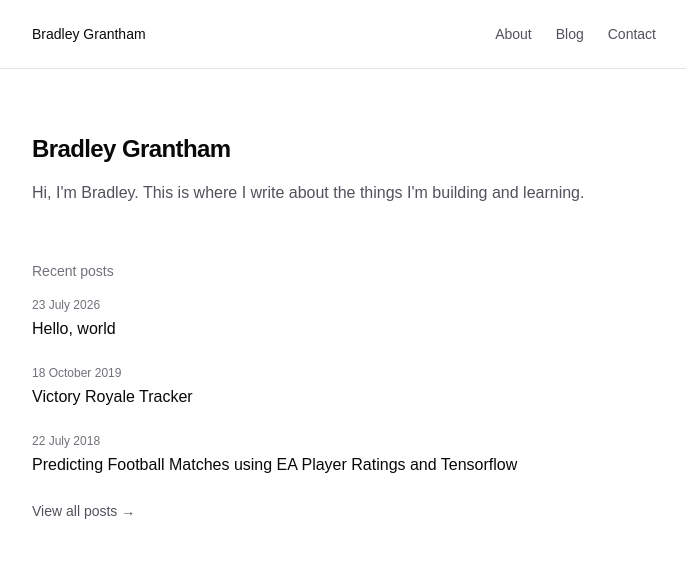
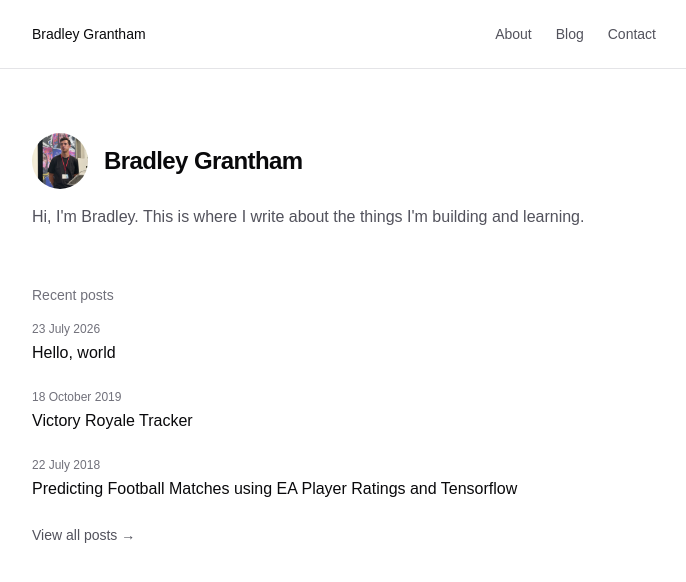
Before and after one commit to BradleyGrantham/bradleygrantham.com, a Next.js app: page / in a window 1280 px wide. Shown: the top 582 px of the page, without its empty margins (296-982 px from the left). Built offline with nearby package versions, Linux system fonts and the light colour scheme.

Commit message:
Add profile picture next to name on home page
Co-Authored-By: Claude Sonnet 5 <noreply@anthropic.com>

```diff
--- a/src/app/page.tsx
+++ b/src/app/page.tsx
@@ -1,3 +1,4 @@
+import Image from "next/image";
 import Link from "next/link";
 import { getAllPosts } from "@/lib/posts";
 import { formatDate } from "@/lib/format-date";
@@ -7,9 +8,20 @@ export default function Home() {
 
   return (
     <div className="mx-auto w-full max-w-2xl px-6 py-16">
-      <h1 className="text-2xl font-semibold tracking-tight text-zinc-950 dark:text-zinc-50">
-        Bradley Grantham
-      </h1>
+      <div className="flex items-center gap-4">
+        <Image
+          src="/images/profile.jpg"
+          alt="Bradley Grantham"
+          width={56}
+          height={56}
+          className="h-14 w-14 rounded-full object-cover"
+          style={{ objectPosition: "58% 20%" }}
+          priority
+        />
+        <h1 className="text-2xl font-semibold tracking-tight text-zinc-950 dark:text-zinc-50">
+          Bradley Grantham
+        </h1>
+      </div>
       <p className="mt-4 text-zinc-600 dark:text-zinc-400">
         Hi, I&apos;m Bradley. This is where I write about the things I&apos;m
         building and learning.
```
